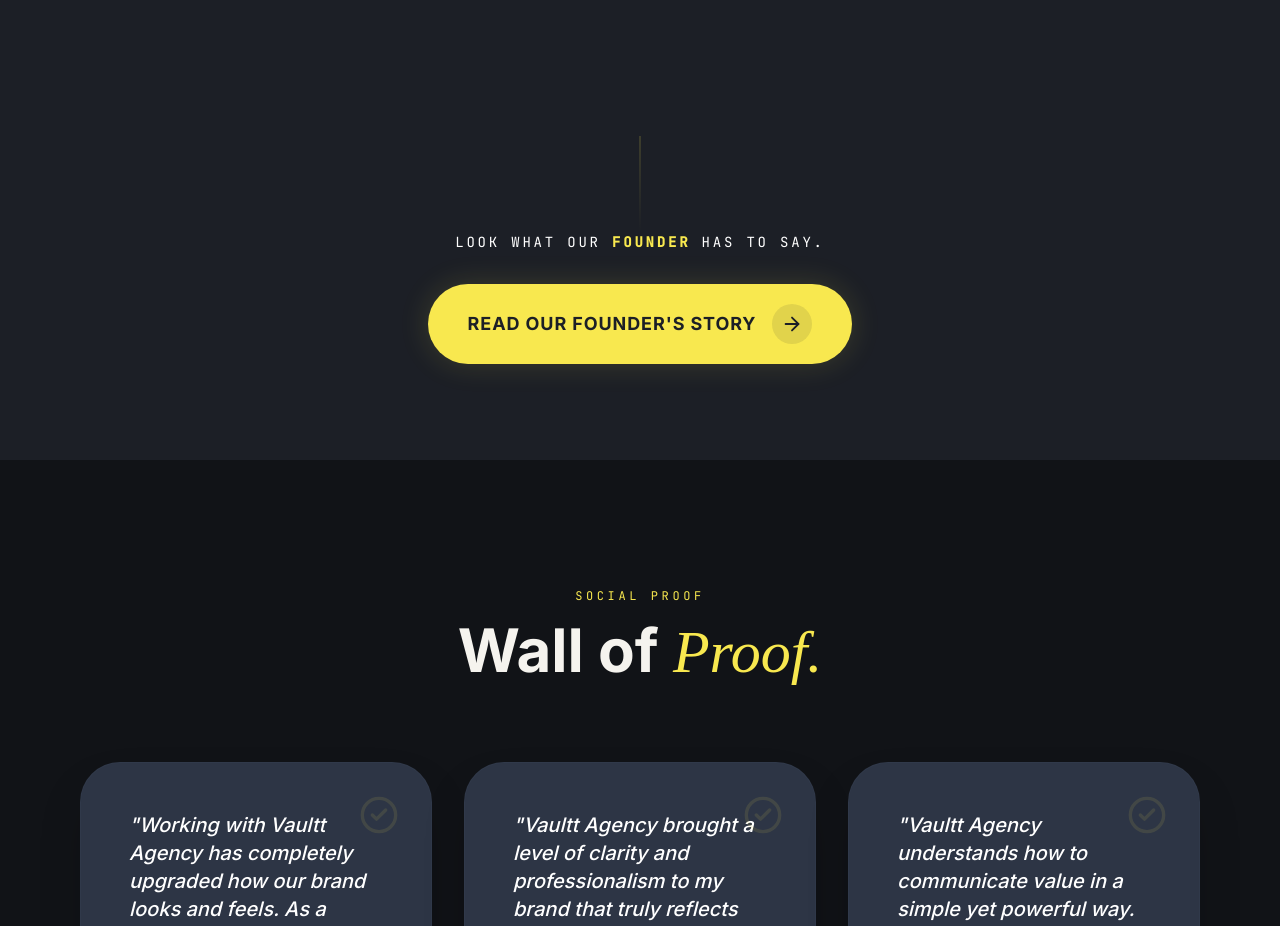
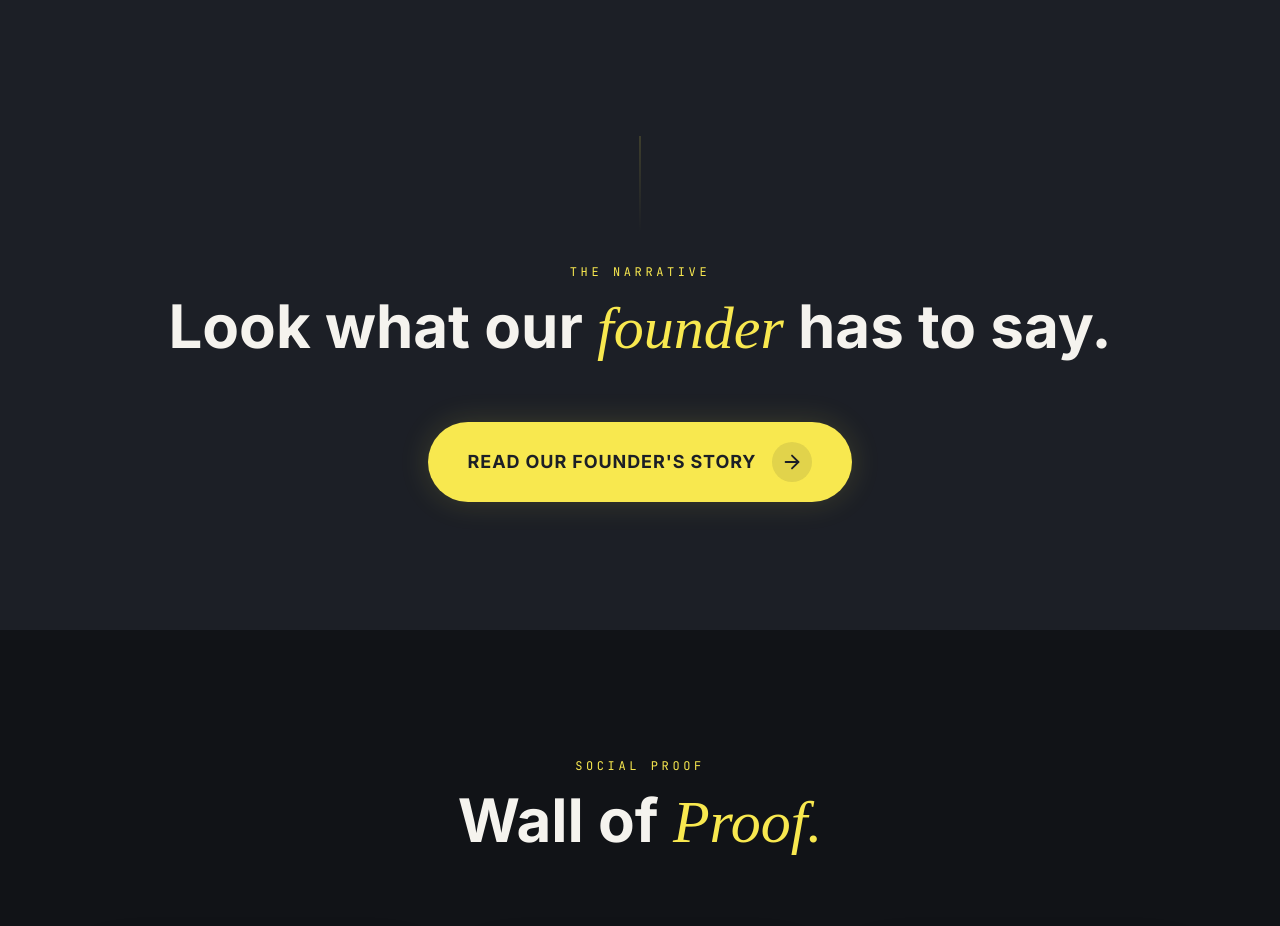
Before and after one commit to riteshraykar12/vaultt, a React (Vite) app: page / in a window 1280 px wide. Shown: the part 4220-5146 px from the top of the page. Built offline with nearby package versions, Linux system fonts and the light colour scheme; no server answers; a web font is replaced by a local one.

Commit message:
style: match FoundersBridge typography to section headers

```diff
--- a/src/App.jsx
+++ b/src/App.jsx
@@ -429,11 +429,16 @@
 // --- FOUNDERS BRIDGE ---
 const FoundersBridge = () => {
   return (
-    <section className="py-24 px-6 bg-background relative z-10 flex flex-col items-center text-center">
+    <section className="py-32 px-6 bg-background relative z-10 flex flex-col items-center text-center">
       <div className="absolute top-0 left-1/2 -translate-x-1/2 w-px h-24 bg-gradient-to-b from-accent/30 to-transparent"></div>
-      <p className="text-white font-mono text-sm uppercase tracking-[0.2em] mb-8">
-        Look what our <span className="text-accent font-bold">founder</span> has to say.
-      </p>
+
+      <div className="mb-16">
+        <span className="font-mono text-accent text-xs tracking-[0.3em] uppercase block mb-4">The Narrative</span>
+        <h2 className="text-4xl lg:text-6xl font-sans font-bold text-foreground">
+          Look what our <span className="font-drama italic text-accent font-light">founder</span> has to say.
+        </h2>
+      </div>
+
       <Link to="/founders-story" className="btn-magnetic bg-accent text-background px-10 py-5 rounded-2xl flex items-center gap-4 hover:scale-[1.02] transition-all group shadow-[0_0_30px_rgba(248,232,79,0.15)]">
         <span className="font-sans font-bold uppercase tracking-wider text-lg">Read Our Founder's Story</span>
         <div className="w-10 h-10 rounded-full bg-background/10 flex items-center justify-center group-hover:translate-x-1 transition-transform">
```
